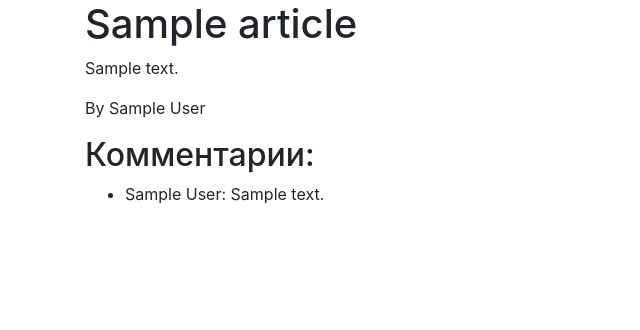
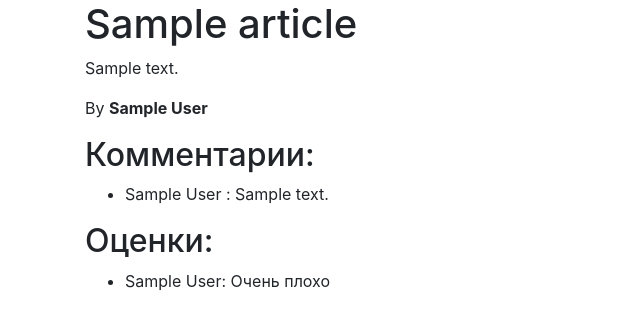
Before and after one commit to sharshenova/python_homework_42_maria_sharshenova, a Django app: page /articles/1 in a window 1280 px wide. Shown: the part 56-386 px from the top of the page, without its empty margins (0-640 px from the left). Run offline with Django 3.2, Linux system fonts and the light colour scheme; tables that the repository leaves empty hold one stand-in row (values such as "Sample post"); some libraries are stand-ins or nearby versions.

Commit message:
Add ratings to Article.detail

```diff
--- a/source/webapp/admin.py
+++ b/source/webapp/admin.py
@@ -1,7 +1,8 @@
 from django.contrib import admin
-from webapp.models import User, Article, Comment
+from webapp.models import User, Article, Comment, Rating
 
 
 admin.site.register(User)
 admin.site.register(Article)
 admin.site.register(Comment)
+admin.site.register(Rating)
--- a/source/webapp/templates/article_detail.html
+++ b/source/webapp/templates/article_detail.html
@@ -4,12 +4,14 @@
 {% block content %}
     <h1>{{ article.title }}</h1>
     <p>{{ article.text }}</p>
-    <p>By {{ article.author }}</p>
+    <p>By <b>{{ article.author }}</b></p>
     <h2>Комментарии:</h2>
     <ul>
         {% for comment in article.root_comments %}
             {% include "comment.html" %}
         {% endfor %}
     </ul>
+    <h2>Оценки:</h2>
+    {% include "rating.html" %}
 
 {% endblock %}
--- a/source/webapp/templates/comment.html
+++ b/source/webapp/templates/comment.html
@@ -1,5 +1,5 @@
 <li>
-    <p>{{ comment.commented_by }}: {{ comment.text }}</p>
+    <p>{{ comment.commented_by }} : {{ comment.text }}</p>
     <ul>
         {% for comment in comment.comments.all %}
             {% include "comment.html" %}
--- /dev/null
+++ b/source/webapp/templates/rating.html
@@ -0,0 +1,5 @@
+<ul>
+    {% for rating in article.ratings.all %}
+        <li>{{ rating.user.name }}: {{ rating.get_value_display }}</li>
+    {% endfor %}
+</ul>
```
Also changed, not shown: source/webapp/models.py (line endings or trailing spaces).
